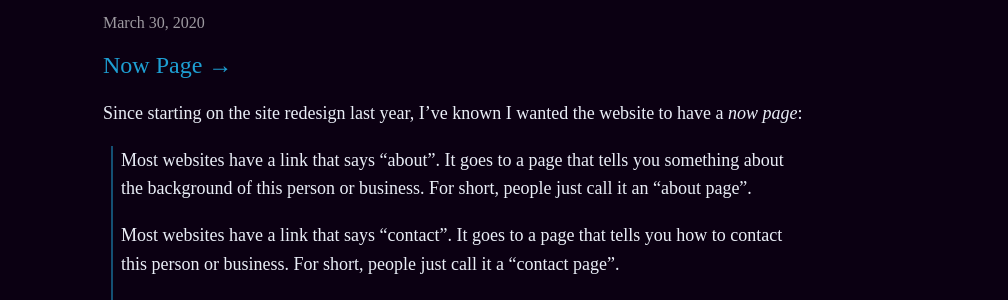
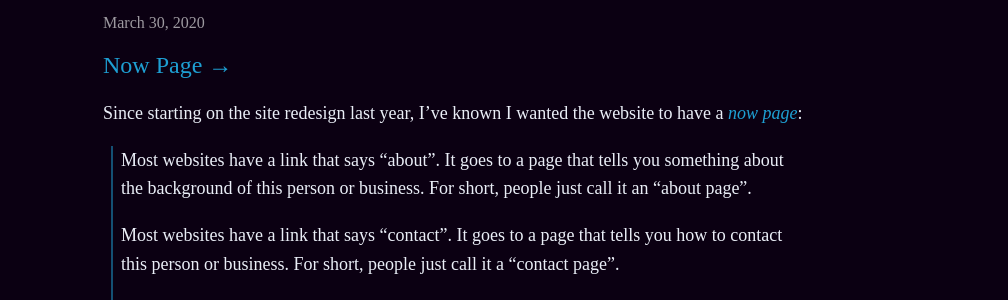
Before and after one commit to mbbischoff/website, a Jekyll site: the page built from _posts/2020-03-30-now-page.markdown, in a window 1280 px wide. Shown: the part 571-871 px from the top of the page, without its empty margins (187-1195 px from the left). Built offline with Jekyll 4.4.1, drawn with Linux system fonts in a browser that asks for light colours; some web fonts are replaced.

Commit message:
Updated Now Page

```diff
--- a/_posts/2020-03-30-now-page.markdown
+++ b/_posts/2020-03-30-now-page.markdown
@@ -18,7 +18,7 @@ format: link
 link: https://matthewbischoff.com/now
 ---
 
-Since starting on the site redesign last year, I’ve known I wanted the website to have a [*now page*](https://nownownow.com/about):
+Since starting on the site redesign last year, I’ve known I wanted the website to have a *[now page](https://nownownow.com/about)*:
 
 > Most websites have a link that says “about”. It goes to a page that tells you something about the background of this person or business. For short, people just call it an “about page”.
 >
```
